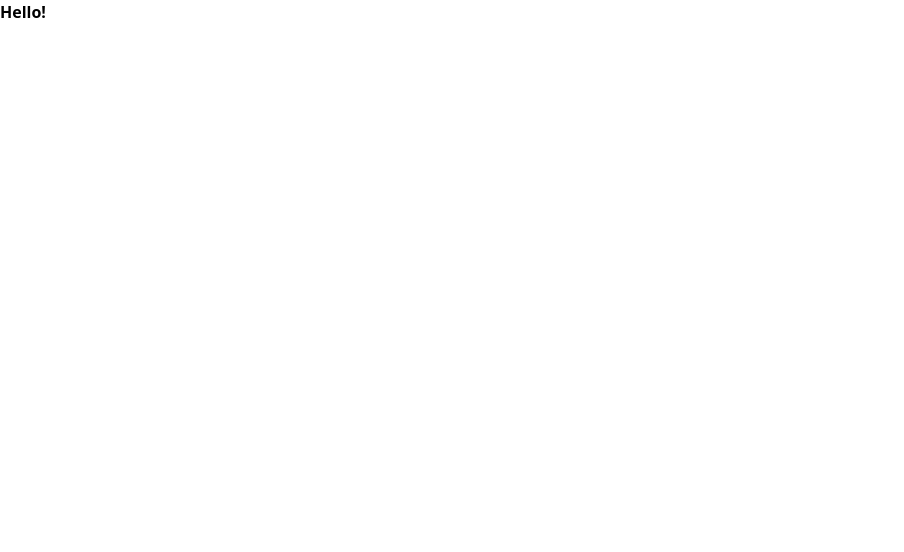
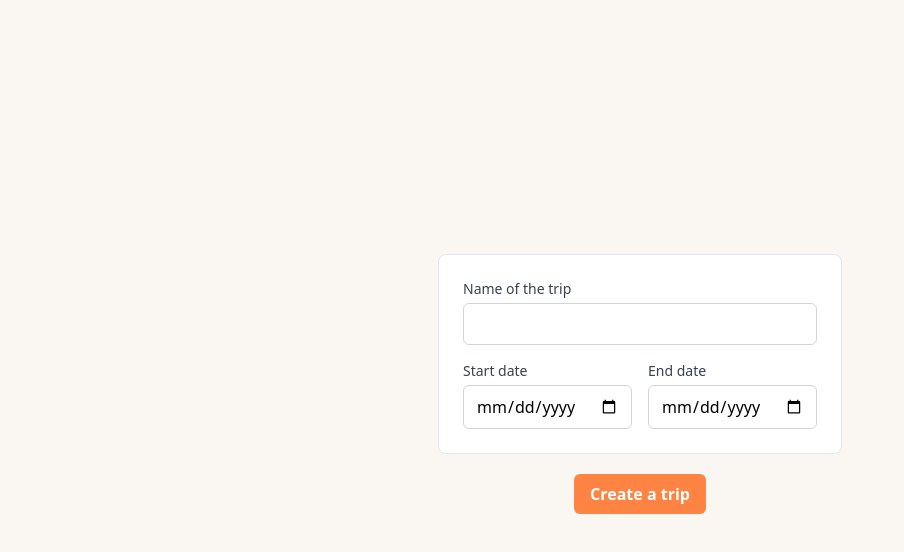
Before and after one commit to danielchungf/planeit, a Nuxt app: page / in a window 1280 px wide. Shown: the top 552 px of the page, without its empty margins (0-904 px from the left). Built offline with nearby package versions, Linux system fonts and the light colour scheme.

Commit message:
added a button

```diff
--- a/app.vue
+++ b/app.vue
@@ -1,5 +1,5 @@
 <template>
-  <div class="font-sans">
+  <div class="font-sans bg-background min-h-screen">
     <NuxtRouteAnnouncer />
     <NuxtPage />
   </div>
--- a/pages/index.vue
+++ b/pages/index.vue
@@ -1,3 +1,23 @@
 <template>
-<div class="font-bold">Hello!</div>
+  <div class="flex flex-col justify-center items-center h-screen gap-5">
+    <div class="bg-white p-6 rounded-lg border">
+      <div class="mb-4">
+        <label for="tripName" class="block text-sm font-medium text-gray-700 mb-1">Name of the trip</label>
+        <input type="text" id="tripName" class= "w-full px-3 py-2 border border-gray-300 rounded-md focus:outline-none focus:ring-2 focus:ring-[#179BAE]">
+      </div>
+      <div class="flex space-x-4">
+        <div>
+          <label for="startDate" class="block text-sm font-medium text-gray-700 mb-1">Start date</label>
+          <input type="date" id="startDate" class="w-full px-3 py-2 border border-gray-300 rounded-md focus:outline-none focus:ring-2 focus:ring-[#179BAE]">
+        </div>
+        <div>
+          <label for="endDate" class="block text-sm font-medium text-gray-700 mb-1">End date</label>
+          <input type="date" id="endDate" class="w-full px-3 py-2 border border-gray-300 rounded-md focus:outline-none focus:ring-2 focus:ring-[#179BAE]">
+        </div>
+      </div>
+    </div>
+    <button class="bg-[#FF8343] text-white font-semibold px-4 py-2 rounded-md hover:bg-[#E67339] transition-colors duration-300 mb-8">
+        Create a trip
+      </button>
+  </div>
 </template>
--- a/tailwind.config.js
+++ b/tailwind.config.js
@@ -9,6 +9,9 @@ module.exports = {
         'ultralight': 100,
         'regular': 400,
         'ultrabold': 800,
+      },
+      colors: {
+        background: '#FAF7F2',
       }
     },
   },
```
Also changed, not shown: nuxt.config.ts (+1 -1 lines).
